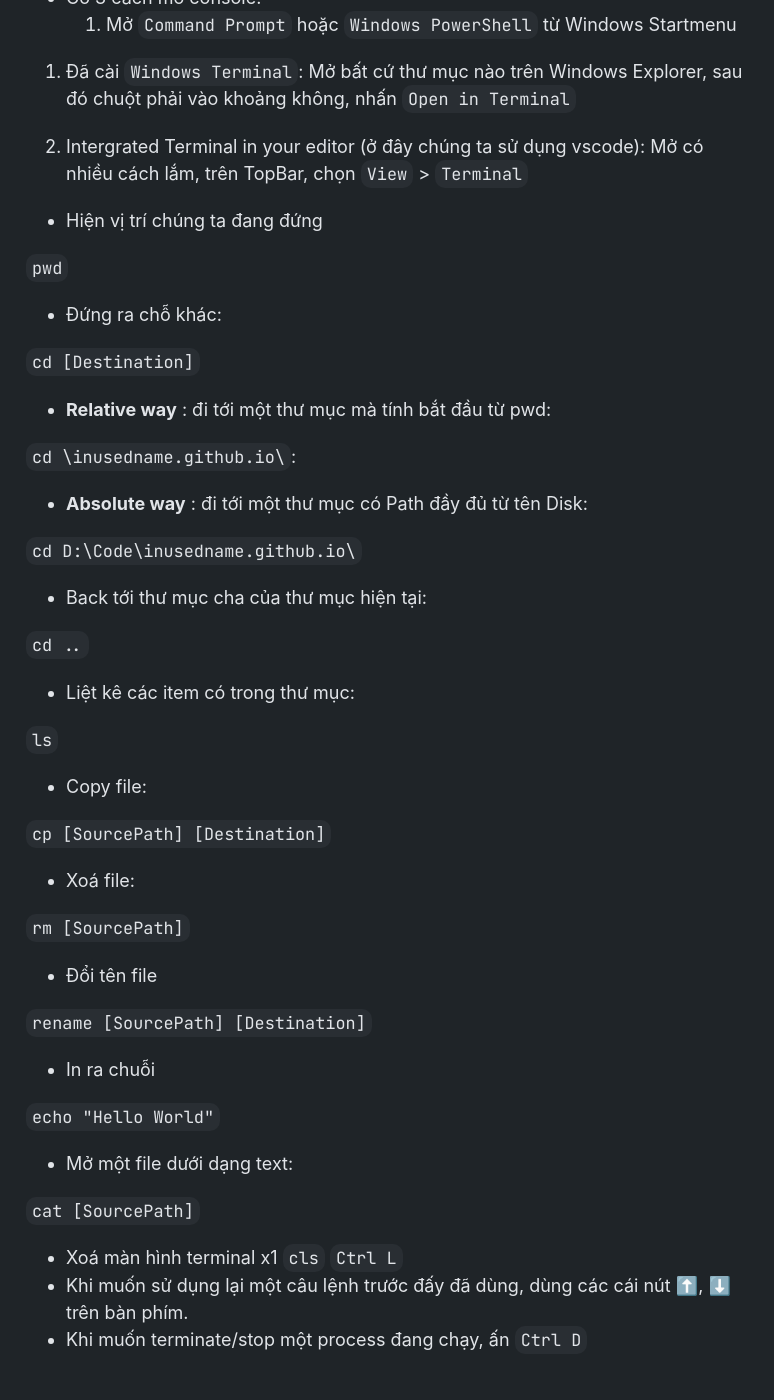
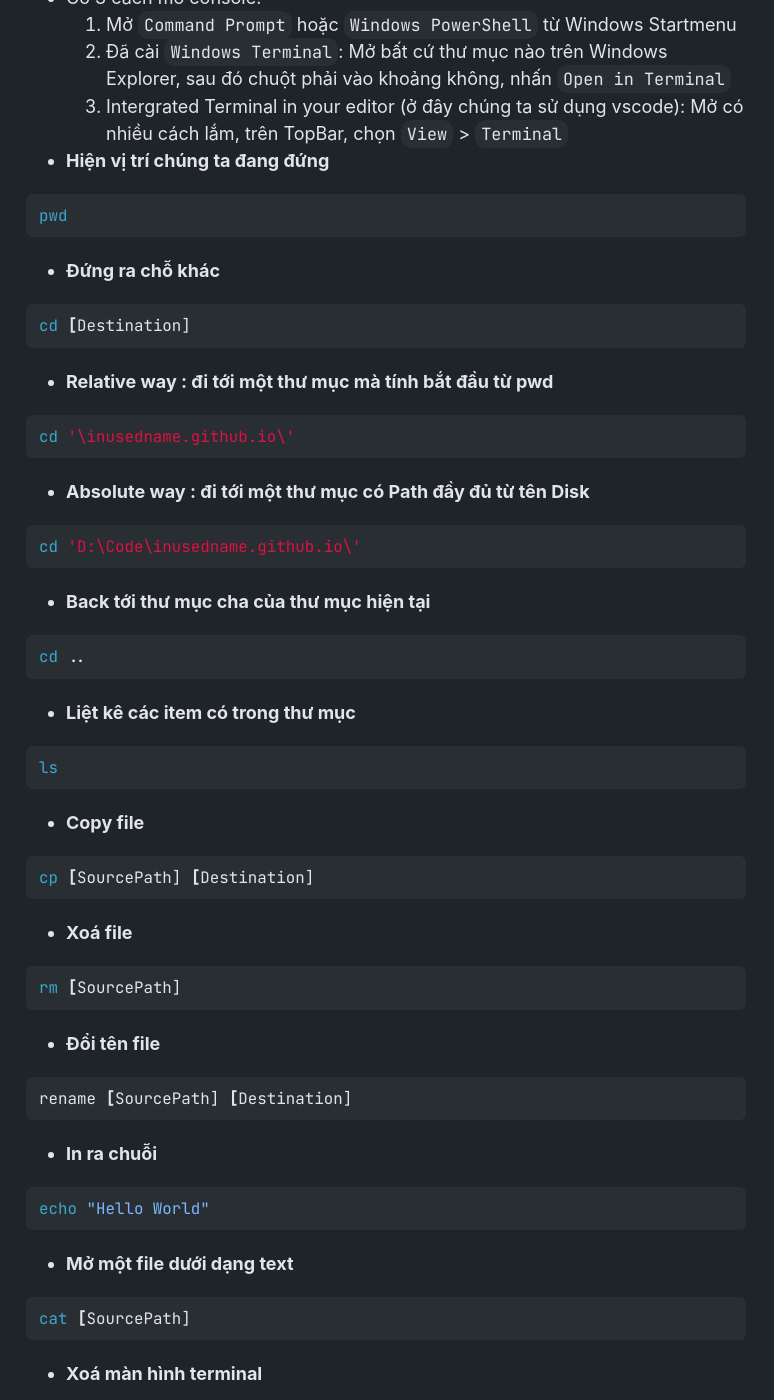
Before and after one commit to inusedname/inusedname.github.io, a Jekyll site: the page built from _posts/2022-08-10-learn-git.md, in a window 1280 px wide and 1400 px high, scrolled down 974 px. Shown: the whole window, without its empty margins (254-1028 px from the left). Built offline with Jekyll 4.4.1, drawn with Linux system fonts in a browser that asks for light colours; comment, search, counter and statistics services are not loaded; some of the changed text lies outside the part shown.

Commit message:
[CLEAN] learn-git

````diff
--- a/_posts/2022-08-10-learn-git.md
+++ b/_posts/2022-08-10-learn-git.md
@@ -22,48 +22,71 @@ Mục lục:
 
 - Có 3 cách mở console:
 1. Mở `Command Prompt` hoặc `Windows PowerShell` từ Windows Startmenu
-
 2. Đã cài `Windows Terminal`: Mở bất cứ thư mục nào trên Windows Explorer, sau đó chuột phải vào khoảng không, nhấn `Open in Terminal`
-
 3. Intergrated Terminal in your editor (ở đây chúng ta sử dụng vscode): Mở có nhiều cách lắm, trên TopBar, chọn `View` > `Terminal`
 
-- Hiện vị trí chúng ta đang đứng
+- __Hiện vị trí chúng ta đang đứng__
 
-`pwd`
-- Đứng ra chỗ khác:
+```bash
+pwd
+```
+- __Đứng ra chỗ khác__
 
-`cd [Destination]`
-- __Relative way__ : đi tới một thư mục mà tính bắt đầu từ pwd:
+```bash
+cd [Destination]
+```
+- __Relative way : đi tới một thư mục mà tính bắt đầu từ pwd__
 
-`cd \inusedname.github.io\`:
-- __Absolute way__ : đi tới một thư mục có Path đầy đủ từ tên Disk:
+```bash
+cd '\inusedname.github.io\'
+```
+- __Absolute way : đi tới một thư mục có Path đầy đủ từ tên Disk__
 
-`cd D:\Code\inusedname.github.io\`
-- Back tới thư mục cha của thư mục hiện tại:
+```bash
+cd 'D:\Code\inusedname.github.io\'
+```
+- __Back tới thư mục cha của thư mục hiện tại__
 
-`cd ..`
-- Liệt kê các item có trong thư mục:
+```bash
+cd ..
+```
+- __Liệt kê các item có trong thư mục__
 
-`ls`
-- Copy file:
+```bash
+ls
+```
+- __Copy file__
 
-`cp [SourcePath] [Destination]`
-- Xoá file:
+```bash
+cp [SourcePath] [Destination]
+```
+- __Xoá file__
 
-`rm [SourcePath]`
-- Đổi tên file
+```bash
+rm [SourcePath]
+```
+- __Đổi tên file__
 
-`rename [SourcePath] [Destination]`
-- In ra chuỗi
+```bash
+rename [SourcePath] [Destination]
+```
+- __In ra chuỗi__
 
-`echo "Hello World"`
-- Mở một file dưới dạng text:
+```bash
+echo "Hello World"
+```
+- __Mở một file dưới dạng text__
 
-`cat [SourcePath]`
-- Xoá màn hình terminal
-x1
-`cls`
-`Ctrl L`
+```bash
+cat [SourcePath]
+```
+- __Xoá màn hình terminal__
+
+```bash
+cls
+clear
+Ctrl L
+```
 - Khi muốn sử dụng lại một câu lệnh trước đấy đã dùng, dùng các cái nút ⬆️, ⬇️ trên bàn phím.
 - Khi muốn terminate/stop một process đang chạy, ấn `Ctrl D`
 
@@ -93,63 +116,65 @@ git push origin master
 ```
 
 ## Commit and Stage
-- Get status of working directory
+- __Get status of working directory__
 
 `git status`
-- Add a file to commit (stage)
+- __Add a file to commit (stage)__
 
 `git add [file]`
-- Unstage a file
+- __Unstage a file__
 
 `git reset [file]`
-- Commit: create a snapshot/version of your source
+- __Commit: create a snapshot/version of your source__
 
 `git commit -m "[descriptive message]"`
-- Show all commits until now
+- __Show all commits until now__
 
 `git log`
 
 ## Tag
-- Add a lightweight tag
+- __Add a lightweight tag__
 
 `git tag [nametag]`
-- Add a detail tag
+- __Add a detail tag__
 
 `git tag -a [name] -m "Releasing v1.0"`
-- List tags:
+- __List tags__
 
 `git tag`
-- Push tags to remote:
+- __Push tags to remote__
 
 `git push --tags`
-- Remove tag:
+- __Remove tag__
 
 `git push --delete origin TAGNAME`
 `git tag -d TAGNAME`
-- Tag older commit:
+- __Tag older commit__
 
 `git tag [nametag] [commit-hash]`
 ## Remote
-- Add a remote to share/upload source to:
+- __Add a remote to share/upload source to__
 
 `git remote add [alias] [url]`
-- Rename a remote:
+- __Rename a remote__
 
 `git remote rename <old> <new>`
-- Delete a remote:
+- __Delete a remote__
 
 `git remote remove [alias]`
-- List remotes:
+- __List remotes__
 
-`git remote`
-`git remote -v` (detail)
-- Push to remote:
+```bash
+git remote
+git remote -v (detail)
+```
+- __Push to remote__
 
 `git push -u [remote-alias] [branch]`
-- Pull from remote (make local up to date to remote):
+- __Pull from remote (make local up to date to remote)__
 
 `git pull`
-- Fetch from remote:
+- __Fetch from remote__
 
 `git fetch alias`
 
@@ -157,27 +182,26 @@ git push origin master
 
 ## Branch & Merge:
 ![](/images/git/branch.jpg)
-`git push -u origin master`
+`git push -u origin master`\
+`origin` is the name of remote repo you linked the first time\
+`master` is the branch you upload to (origin/master)\
+`HEAD` where you are staying\
 
-`origin` is the name of remote repo you linked the first time
-
-`master` is the branch you upload to (origin/master)
-
-`HEAD` where you are staying
-
-- Create a branch
+- __Create a branch__
 
 `git branch [name]` or `git checkout -b name`
-- List branches
+- __List branches__
 
-`git branch`
-`git branch -r` (remote)
-- Change branch:
+```bash
+git branch
+git branch -r (remote)
+```
+- __Change branch__
 
 `git checkout name`
-- Delete branch:
+- __Delete branch__
 
 `git branch -d name delete branch`
-- Merge `branchx` to current branch:
+- __Merge `branchx` to current branch__
 
 `git merge [branchx]`
````
